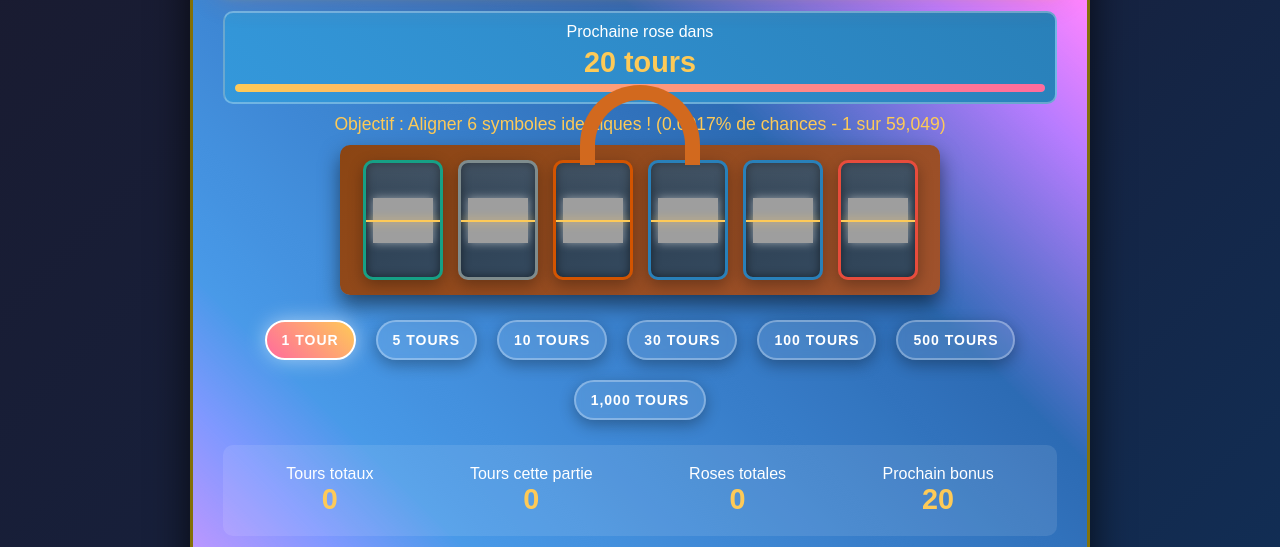
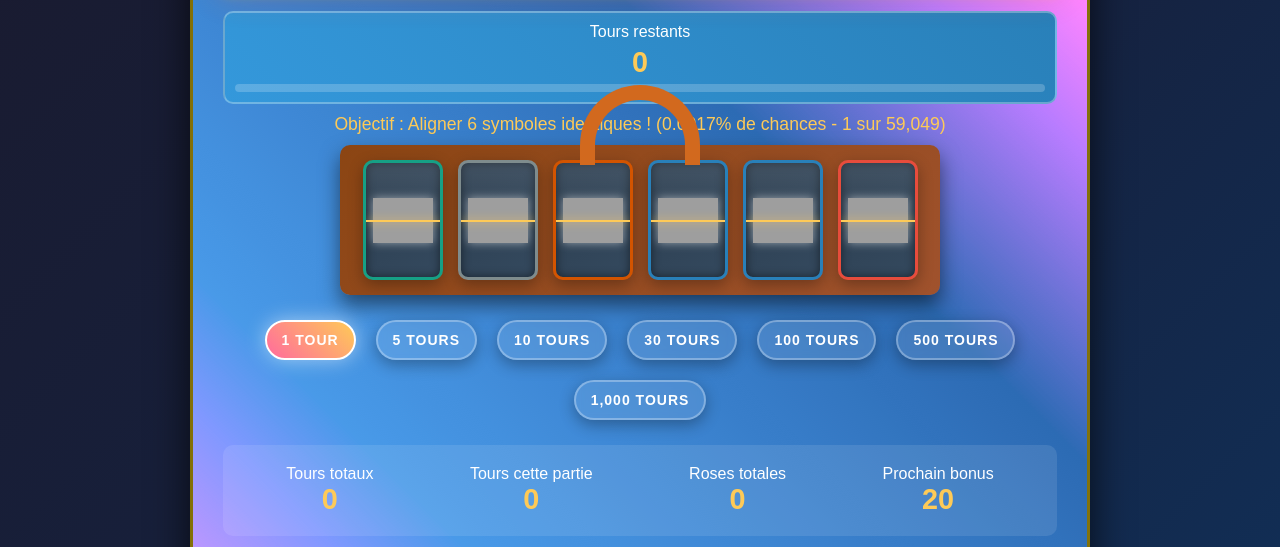
Before and after one commit to djoker99999/turnturnwin.github.io, a plain HTML site: page index.html in a window 1280 px wide. Shown: the part 253-800 px from the top of the page. Drawn offline with Linux system fonts and the light colour scheme; grey boxes are pictures that could not be loaded.

Commit message:
Update index.html

```diff
--- a/index.html
+++ b/index.html
@@ -816,10 +816,10 @@
 
     <!-- NOUVEAU : COMPTEUR DE TOURS RESTANTS -->
     <div class="remaining-turns" id="remainingTurns">
-      <div class="remaining-turns-label">Prochaine rose dans</div>
-      <div class="remaining-turns-value" id="remainingTurnsValue">20 tours</div>
+      <div class="remaining-turns-label">Tours restants</div>
+      <div class="remaining-turns-value" id="remainingTurnsValue">0</div>
       <div class="remaining-turns-progress">
-        <div class="remaining-turns-progress-bar" id="remainingTurnsProgress" style="width: 100%"></div>
+        <div class="remaining-turns-progress-bar" id="remainingTurnsProgress" style="width: 0%"></div>
       </div>
     </div>
 
@@ -908,6 +908,7 @@
     let jackpotAmount = 250; // Commence toujours à 250
     let bonusCounter = 0;
     let gainsHistory = []; // Historique des gains
+    let remainingTurns = 0; // Tours restants pour l'attaque en cours
 
     // SYSTÈME DE SAUVEGARDE
     const SAVE_KEY = 'jackpotGameSave';
@@ -986,6 +987,7 @@
         jackpotAmount = 250;
         bonusCounter = 0;
         gainsHistory = [];
+        remainingTurns = 0;
 
         // Réinitialiser l'affichage
         symbols = Array(currentDifficulty).fill(0).map(() => getRandomSymbol());
@@ -1123,6 +1125,7 @@
       currentGameAttempts = 0; // Réinitialiser seulement le compteur de la partie en cours
       jackpotAmount = 250; // Toujours commencer à 250
       bonusCounter = 0;
+      remainingTurns = 0;
       symbols = Array(currentDifficulty).fill(0).map(() => getRandomSymbol());
       updateDisplay();
       updateStats();
@@ -1148,12 +1151,16 @@
 
     // Mettre à jour l'affichage du compteur de tours restants
     function updateRemainingTurns() {
-      const turnsUntilBonus = 20 - (bonusCounter % 20);
-      remainingTurnsValue.textContent = `${turnsUntilBonus} tour${turnsUntilBonus > 1 ? 's' : ''}`;
-
-      // Mettre à jour la barre de progression
-      const progressPercentage = (turnsUntilBonus / 20) * 100;
-      remainingTurnsProgress.style.width = `${progressPercentage}%`;
+      if (remainingTurns > 0) {
+        remainingTurnsValue.textContent = `${remainingTurns} tour${remainingTurns > 1 ? 's' : ''}`;
+
+        // Mettre à jour la barre de progression
+        const progressPercentage = (remainingTurns / attackMode) * 100;
+        remainingTurnsProgress.style.width = `${progressPercentage}%`;
+      } else {
+        remainingTurnsValue.textContent = '0';
+        remainingTurnsProgress.style.width = '0%';
+      }
     }
 
     // Mettre à jour l'affichage du jackpot
@@ -1293,9 +1300,6 @@
         updateStats();
         updateJackpotDisplay();
       }
-
-      // Mettre à jour le compteur de tours restants
-      updateRemainingTurns();
     }
 
     // Animation de rotation d'un symbole
@@ -1402,6 +1406,10 @@
       isSpinning = true;
       spinBtn.disabled = true;
       message.textContent = "Les rouleaux tournent...";
+
+      // Initialiser le compteur de tours restants
+      remainingTurns = attackMode;
+      updateRemainingTurns();
 
       for (let coup = 0; coup < attackMode; coup++) {
         let canWin = true;
@@ -1426,6 +1434,10 @@
         attempts++;
         currentGameAttempts++;
 
+        // Mettre à jour le compteur de tours restants
+        remainingTurns = attackMode - coup - 1;
+        updateRemainingTurns();
+
         // Gérer le bonus de roses
         handleRoseBonus();
         updateStats();
```
